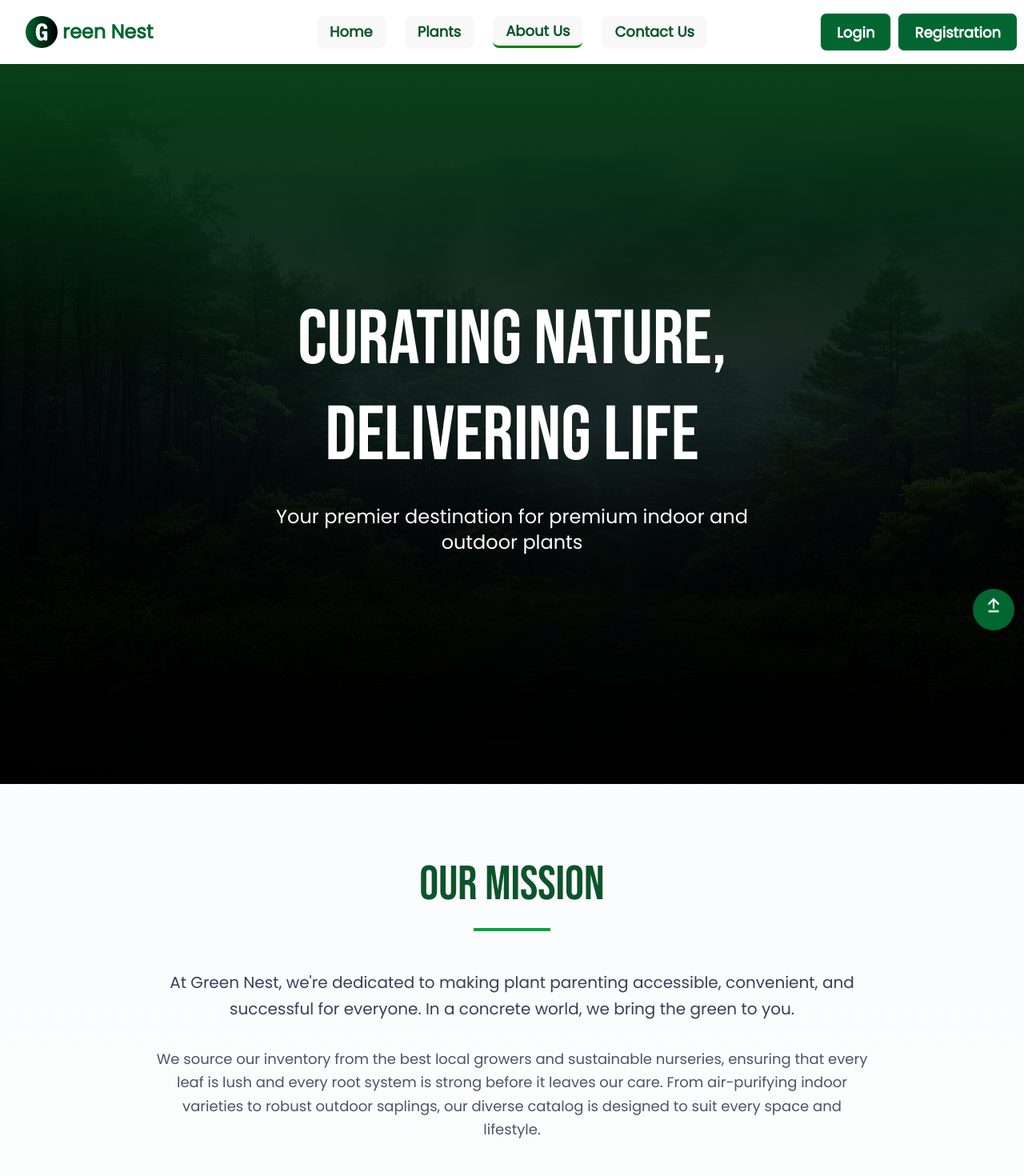
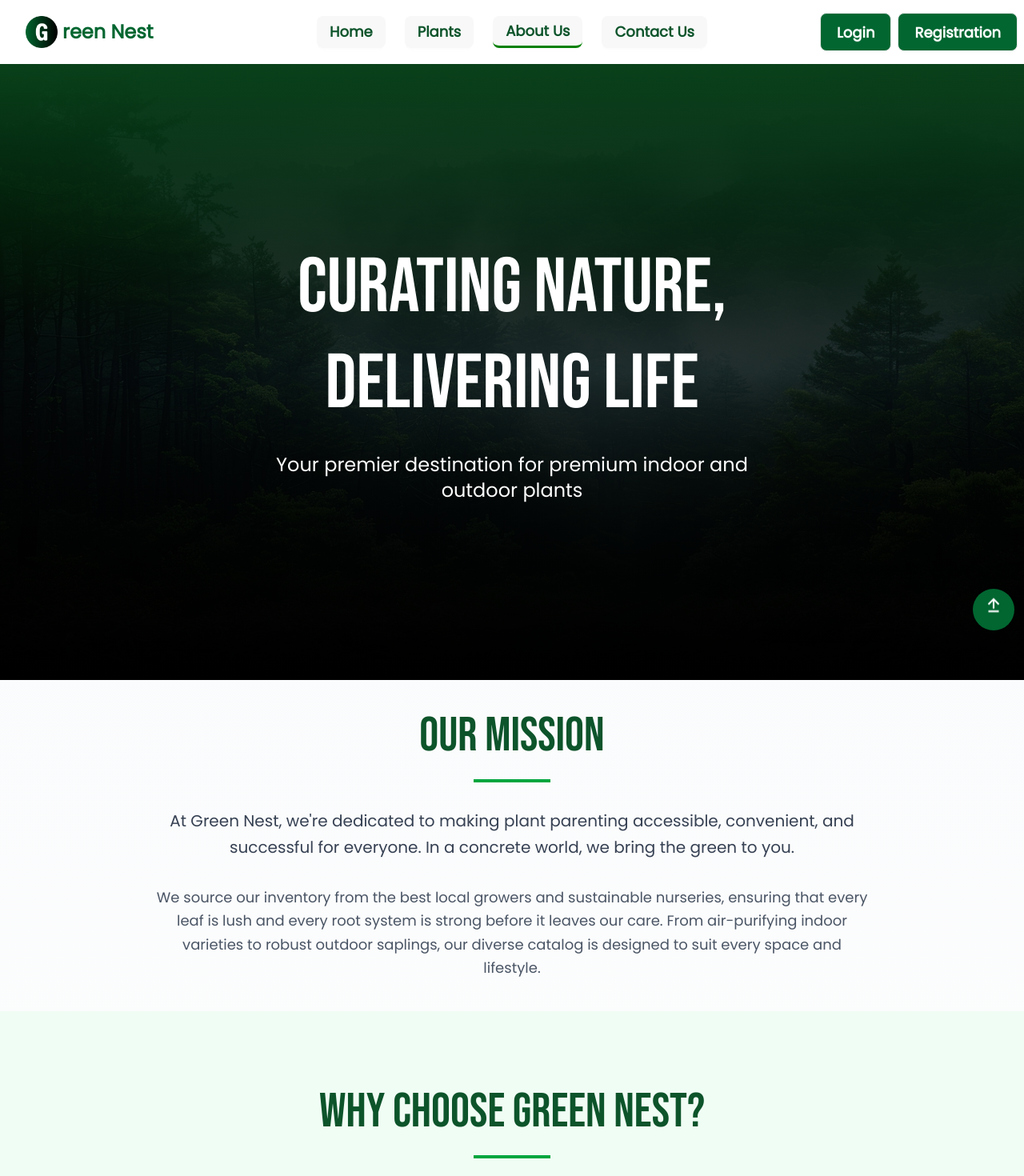
Before and after one commit to AtikHasan16/Green-Nest, a React (Vite) app: page /about in a window 1280 px wide. Shown: the top 1470 px of the page at 80% size. Built offline with nearby package versions, Linux system fonts and the light colour scheme; no server answers.

Commit message:
added about page desing with more interactive

```diff
--- a/src/Error/ErrorPage.jsx
+++ b/src/Error/ErrorPage.jsx
@@ -63,7 +63,7 @@
               onClick={() => navigate("/")}
               className="btn bg-green-800 text-white btn-lg rounded-lg"
             >
-              Back to Home
+              Back to Home →
             </button>
           </div>
 
--- a/src/Pages/About.jsx
+++ b/src/Pages/About.jsx
@@ -47,9 +47,9 @@
       </section>
 
       {/* Mission Section */}
-      <section className="py-16 md:py-24 px-4">
+      <section className="py-16 md:py-10 px-4">
         <div className="max-w-4xl mx-auto">
-          <div className="text-center mb-12">
+          <div className="text-center mb-8">
             <h2 className="font-bebas text-5xl md:text-6xl text-green-900 mb-6">
               Our Mission
             </h2>
--- a/src/index.css
+++ b/src/index.css
@@ -29,7 +29,7 @@
       rgba(0, 0, 0, 1)
     ),
     url("./assets/images/herobg-1.jpg");
-  height: 900px;
+  height: 770px;
 }
 .hero-bg-1 {
   background-image: linear-gradient(
```
